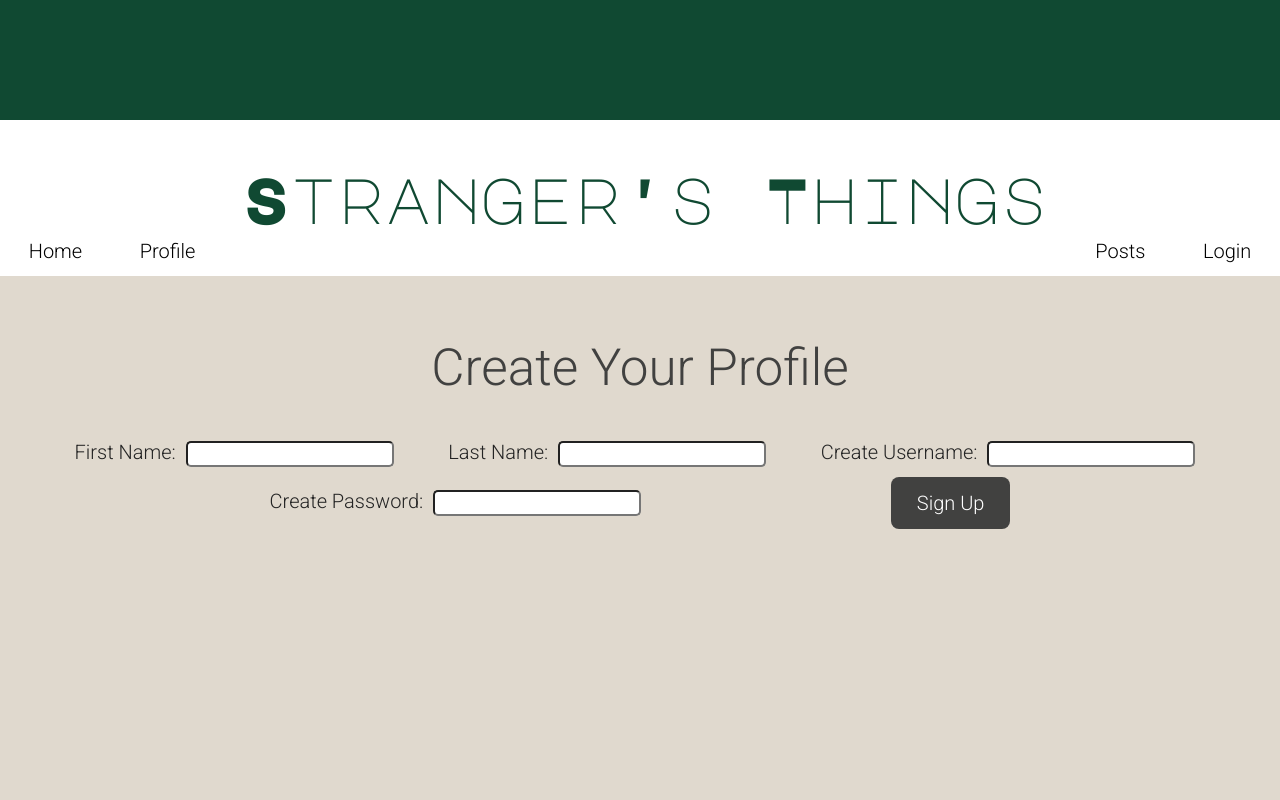
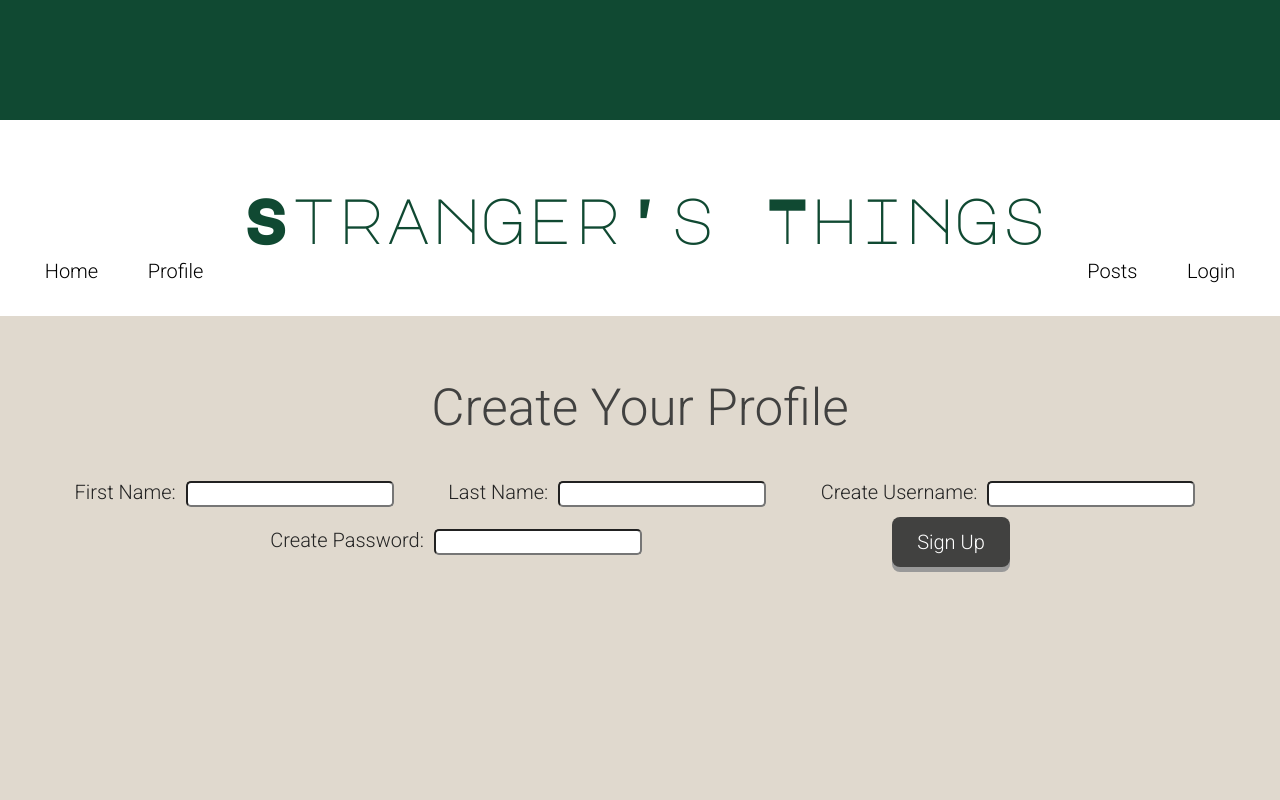
Before and after one commit to tdotmorris/strangers-things, a React (Vite) app: page /SignUp in a window 1280 px wide. Shown: the top 800 px of the page. Built offline with nearby package versions, Linux system fonts and the light colour scheme; a web font is replaced by a local one.

Commit message:
css-hover-changes

```diff
--- a/src/App.jsx
+++ b/src/App.jsx
@@ -51,6 +51,8 @@ function App() {
           <button onClick={() => {
             setToken(null);
             localStorage.removeItem('authToken');
+            // added page refresh
+            window.location.reload();
           }}>Logout</button>
         ) : (
           <Link to={"/Login"} className='login'>Login</Link>
--- a/src/components/Profile.jsx
+++ b/src/components/Profile.jsx
@@ -21,7 +21,7 @@ const Profile = ({username}) => {
     return (
         <>
             <div>
-                <h1>Welcome Back To Your Profile Kendra! </h1>
+                <h1>Welcome Back To Your Profile {username}! </h1>
                 <h2>Message Inbox</h2>
             </div>
 
--- a/src/index.css
+++ b/src/index.css
@@ -29,6 +29,8 @@ a {
 
 a:hover {
   color: #104932;
+  transform: scale(1.2);
+  text-shadow: none;
 }
 
 #container {
@@ -81,6 +83,7 @@ h1 {
   justify-content: space-around;
   font-family: 'Roboto', sans-serif;
   font-size: 20px;
+  margin: 20px;
 }
 
 #logo{
@@ -95,7 +98,7 @@ button {
   display: flex;
   flex-direction: row;
   border-radius: 8px;
-  border: 2px solid transparent;
+  border: 1px solid transparent;
   padding: 0.6em 1.2em;
   font-size: 1em;
   font-weight: 500;
@@ -105,15 +108,23 @@ button {
   background-color: rgb(65, 65, 64);
   cursor: pointer;
   transition: background-color 0.3s, color 0.3s;
+  box-shadow: 0 5px #999;
 }
 button:hover {
-  background-color:white ;
-  color: #242424;
+  background-color: #5f5f5f;
+  box-shadow: 0 12px 16px 0 rgba(0,0,0,0.24), 0 17px 50px 0 rgba(0,0,0,0.19);
 }
-button:focus,
+
+button:active {
+  background-color: #5f5f5f;
+  box-shadow: 0 5px #666;
+  transform: translateY(4px);
+}
+
+/* button:focus,
 button:focus-visible {
   outline: 4px auto -webkit-focus-ring-color;
-}
+} */
 
 img{
   height: 455px;
```
